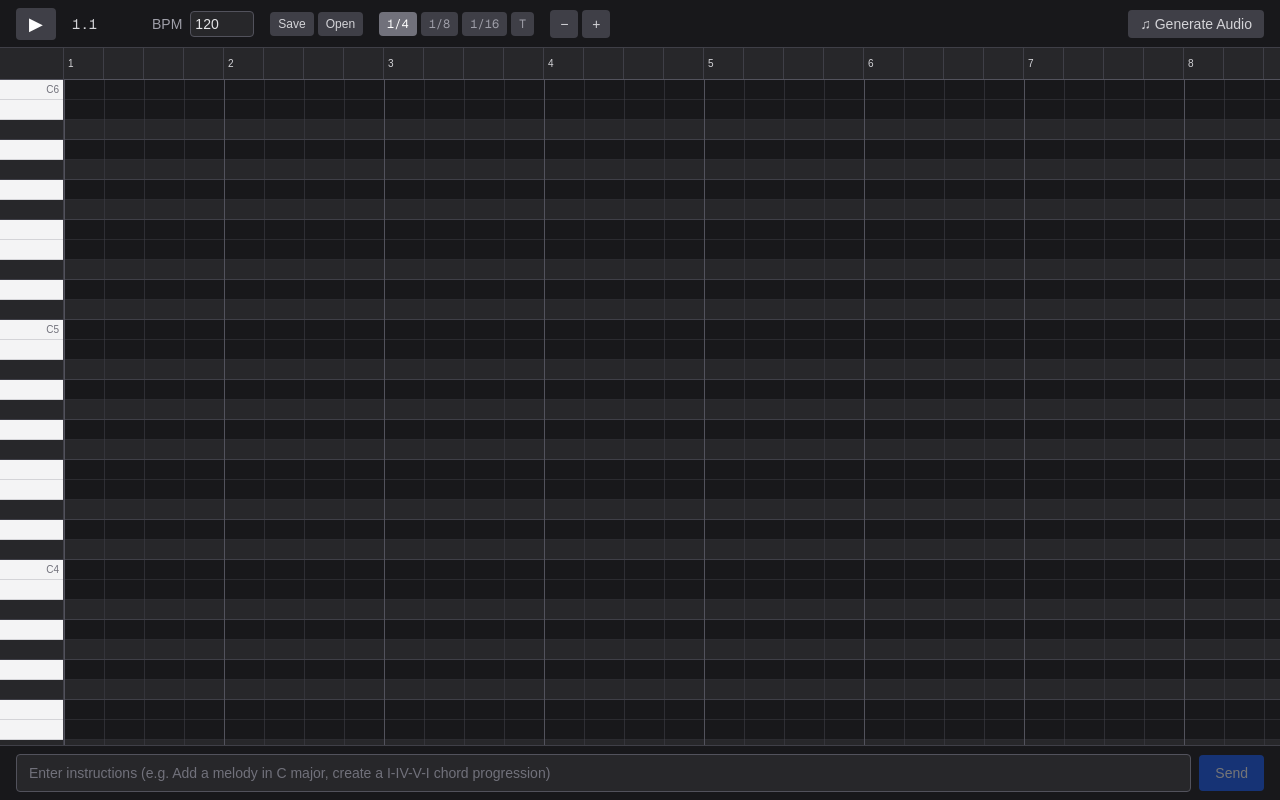
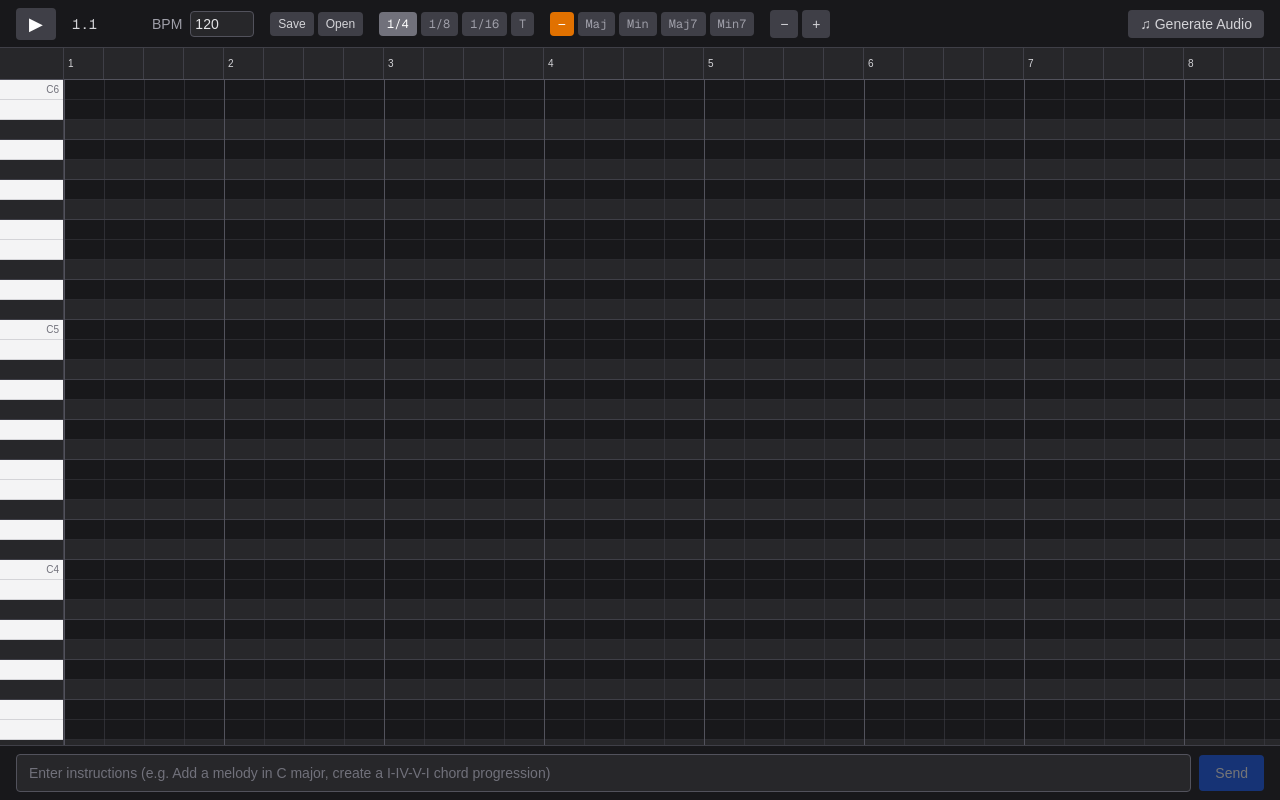
Before and after one commit to nwatab/swell, a Next.js app: page / in a window 1280 px wide. Built offline with nearby package versions, Linux system fonts and the light colour scheme.

Commit message:
Add chord functionality to PianoRoll with chord type selection and chord note addition

```diff
--- a/src/components/PianoRoll.tsx
+++ b/src/components/PianoRoll.tsx
@@ -60,10 +60,49 @@ const toResolution = (div: SnapDiv, triplet: boolean): number => {
 const snapBeat = (rawBeat: number, resolution: number): number =>
   Math.round(rawBeat / resolution) * resolution;
 
+// ── Chord helpers ─────────────────────────────────────────────────────────────
+type ChordType = 'note' | 'maj' | 'min' | 'maj7' | 'min7';
+
+const CHORD_INTERVALS: Record<ChordType, readonly number[]> = {
+  note: [0],
+  maj:  [0, 4, 7],
+  min:  [0, 3, 7],
+  maj7: [0, 4, 7, 11],
+  min7: [0, 3, 7, 10],
+};
+
+const CHORD_LABELS: Record<ChordType, string> = {
+  note: '—',
+  maj:  'Maj',
+  min:  'Min',
+  maj7: 'Maj7',
+  min7: 'Min7',
+};
+
 // ── Song state helpers ───────────────────────────────────────────────────────
 const addNote = (song: Song, pitch: number, startBeat: number, durationBeats = 1): Song => ({
   ...song,
   notes: [...song.notes, { id: genId(), pitch, startBeat, durationBeats, velocity: 100 }],
+});
+
+const addChord = (
+  song: Song,
+  rootPitch: number,
+  startBeat: number,
+  durationBeats: number,
+  intervals: readonly number[],
+): Song => ({
+  ...song,
+  notes: [
+    ...song.notes,
+    ...intervals.map(interval => ({
+      id: genId(),
+      pitch: rootPitch + interval,
+      startBeat,
+      durationBeats,
+      velocity: 100,
+    })),
+  ],
 });
 
 const removeNote = (song: Song, id: string): Song => ({
@@ -220,6 +259,8 @@ function TransportBar({
   onZoomOut,
   canZoomIn,
   canZoomOut,
+  chordType,
+  onChordTypeChange,
 }: {
   playing: boolean;
   beat: number;
@@ -238,6 +279,8 @@ function TransportBar({
   onZoomOut: () => void;
   canZoomIn: boolean;
   canZoomOut: boolean;
+  chordType: ChordType;
+  onChordTypeChange: (ct: ChordType) => void;
 }) {
   const measure = Math.floor(beat / 4) + 1;
   const beatInMeasure = Math.floor(beat % 4) + 1;
@@ -327,6 +370,22 @@ function TransportBar({
         >
           T
         </button>
+      </div>
+      <div className="flex items-center gap-1">
+        {(Object.keys(CHORD_LABELS) as ChordType[]).map(ct => (
+          <button
+            key={ct}
+            onClick={() => onChordTypeChange(ct)}
+            className={[
+              'px-2 py-1 rounded text-xs transition-colors font-mono',
+              chordType === ct
+                ? 'bg-amber-600 text-white'
+                : 'bg-zinc-700 hover:bg-zinc-600 text-zinc-400',
+            ].join(' ')}
+          >
+            {CHORD_LABELS[ct]}
+          </button>
+        ))}
       </div>
       <div className="flex items-center gap-1">
         <button
@@ -594,6 +653,9 @@ export default function PianoRoll() {
   const zoomIn  = useCallback(() => setCellW(ZOOM_STEPS[Math.min(zoomIdx + 1, ZOOM_STEPS.length - 1)]), [zoomIdx]);
   const zoomOut = useCallback(() => setCellW(ZOOM_STEPS[Math.max(zoomIdx - 1, 0)]), [zoomIdx]);
 
+  // ── Chord mode ────────────────────────────────────────────────────────────
+  const [chordType, setChordType] = useState<ChordType>('note');
+
   // ── Snap resolution ────────────────────────────────────────────────────────
   const [snapDiv, setSnapDiv] = useState<SnapDiv>('1/4');
   const [triplet, setTriplet] = useState(false);
@@ -671,10 +733,10 @@ export default function PianoRoll() {
         });
       } else {
         const snapped = Math.max(0, Math.min(song.totalBeats - resolution, snapBeat(rawBeat, resolution)));
-        setSong(s => addNote(s, pitch, snapped, resolution));
+        setSong(s => addChord(s, pitch, snapped, resolution, CHORD_INTERVALS[chordType]));
       }
     },
-    [song.notes, song.totalBeats, suggestion.status, resolution, cellW]
+    [song.notes, song.totalBeats, suggestion.status, resolution, cellW, chordType]
   );
 
   // ── Agent suggestion ───────────────────────────────────────────────────────
@@ -786,6 +848,8 @@ export default function PianoRoll() {
         onZoomOut={zoomOut}
         canZoomIn={zoomIdx < ZOOM_STEPS.length - 1}
         canZoomOut={zoomIdx > 0}
+        chordType={chordType}
+        onChordTypeChange={setChordType}
       />
       {musicGen.status !== 'hidden' && (
         <MusicGenBar
```
